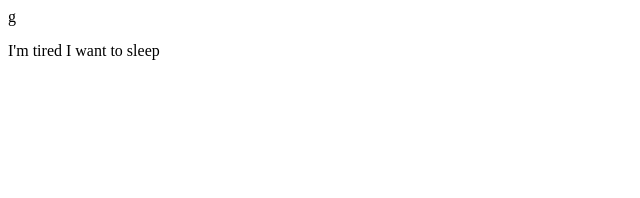
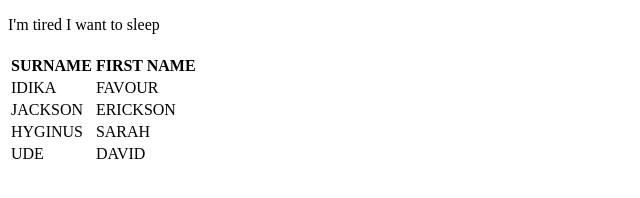
Before and after one commit to favourchidimma/Introduction-to-html, a plain HTML site: page index.html in a window 1280 px wide. Shown: the whole page, without its empty margins (0-640 px from the left). Drawn offline with Linux system fonts and the light colour scheme.

Commit message:
Class TABLE

```diff
--- a/index.html
+++ b/index.html
@@ -1,4 +1,4 @@
-g<!DOCTYPE html>
+<!DOCTYPE html>
 <html lang="en">
 <head>
     <meta charset="UTF-8">
@@ -7,6 +7,32 @@ g<!DOCTYPE html>
 </head>
 <body>
     <p>I'm tired I want to sleep</p>
+<table>
+    <th>
+        <tr>
+            <th>SURNAME</th>
+            <th>FIRST NAME</th>
+        </tr>
+        <tbody>
+            <tr>
+                <td>IDIKA</td>
+                <td>FAVOUR</td>
+                <tr>
+                    <td>JACKSON</td>
+                    <td>ERICKSON</td>
+                </tr>
+                <td>HYGINUS</td>
+                <td>SARAH</td>
+            </tr>
+            <tr>
+                <td>UDE</td>
+                <td> DAVID</td>
+            </tr>
+
+        </tbody>
+
+    </th>
+</table>
 
 </body>
 </html>
```
